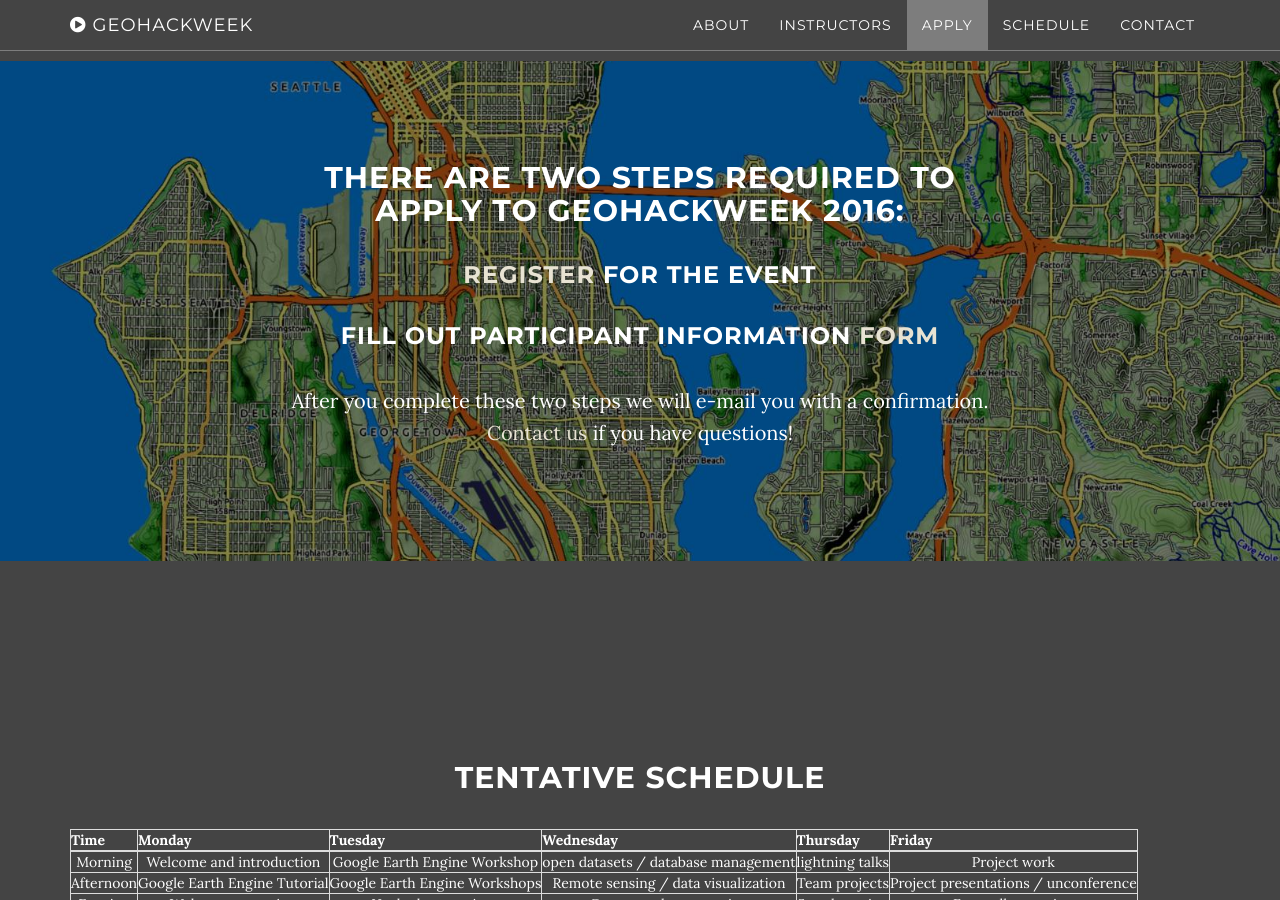
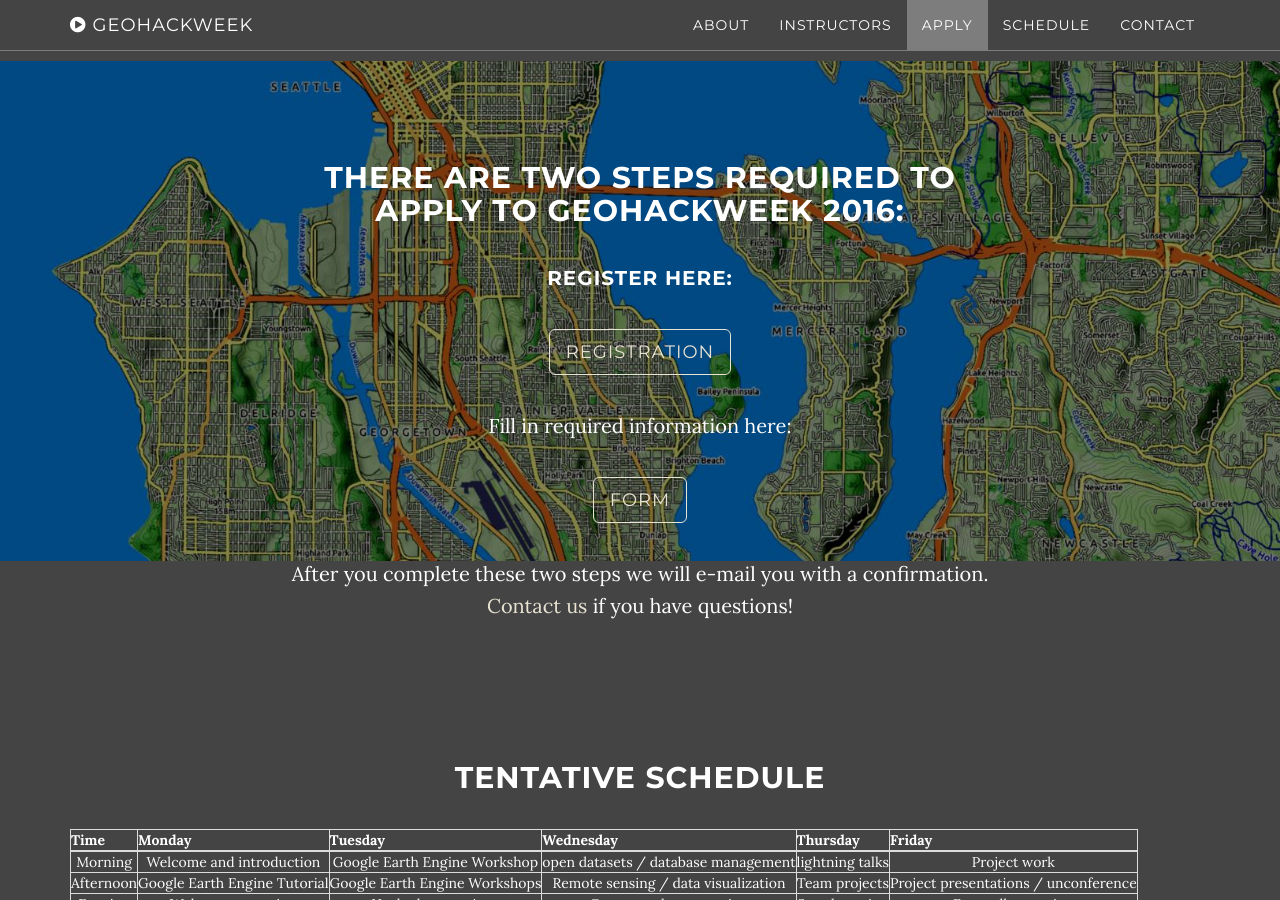
Before and after one commit to geohackweek/geohackweek.github.io, a Jekyll site: the page built from index.html, in a window 1280 px wide and 900 px high, scrolled down 2665 px. Built offline with Jekyll 4.4.1, drawn with Linux system fonts in a browser that asks for light colours.

Commit message:
change from text to buttons for registratino

```diff
--- a/_includes/download.html
+++ b/_includes/download.html
@@ -4,8 +4,10 @@
             <div class="container">
                 <div class="col-lg-8 col-lg-offset-2">
                     <h2>There are two steps required to apply to geohackweek 2016:<h2>
-                        <h3><a href="https://www.eventbrite.com/">Register</a> for the event</h3>
-                        <h3>Fill out participant information <a href="https://form.jotform.com/62066401500138">form</a></h3>
+                        <p>Register here:</p>
+                        <h3><a href="https://www.eventbrite.com/" class="btn btn-default btn-lg">Registration</a></h3>
+                        <p>Fill in required information here:</p>
+                        <h3><a href="https://form.jotform.com/62066401500138" class="btn btn-default btn-lg">form</a></h3>
                       <p>After you complete these two steps we will e-mail you with a confirmation. <a href="mailto:{{ site.email }}">Contact us</a> if you have questions!</p>
                 </div>
             </div>
```
Also changed, not shown: 1 other file.
